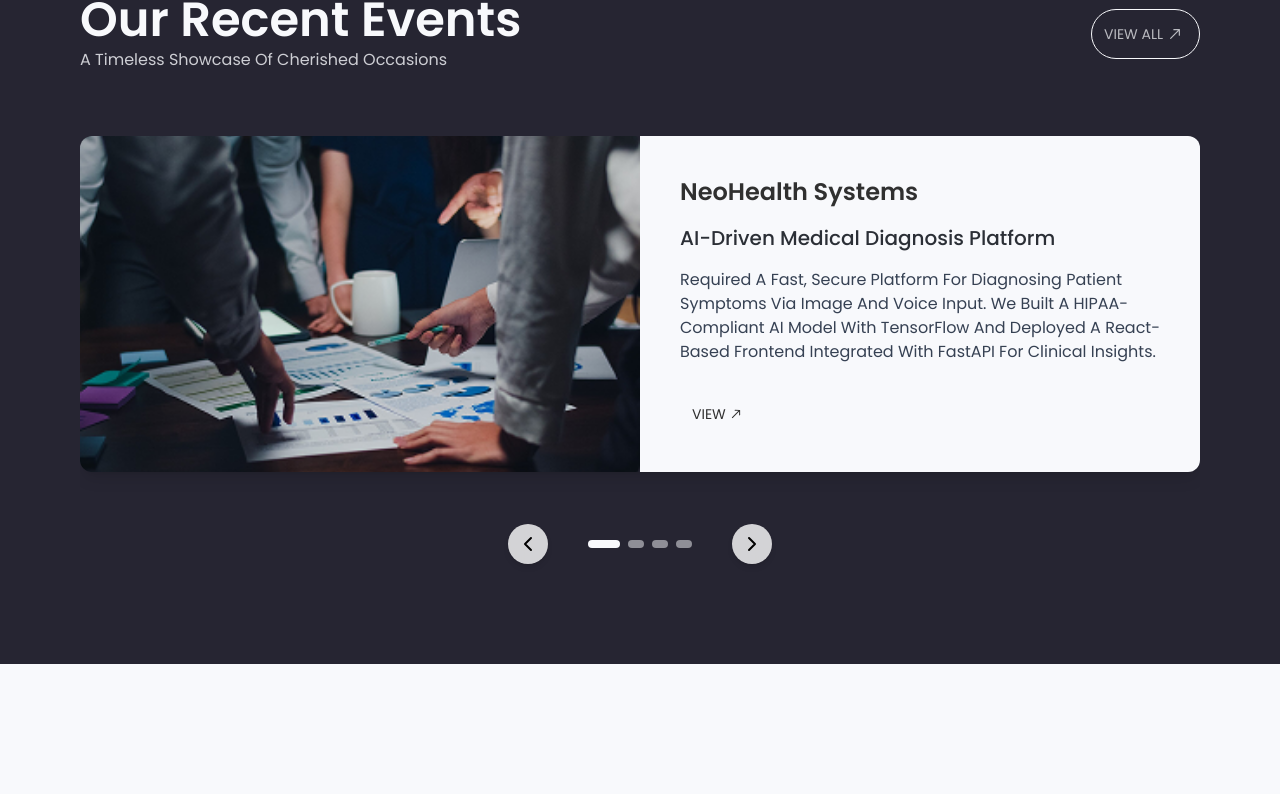
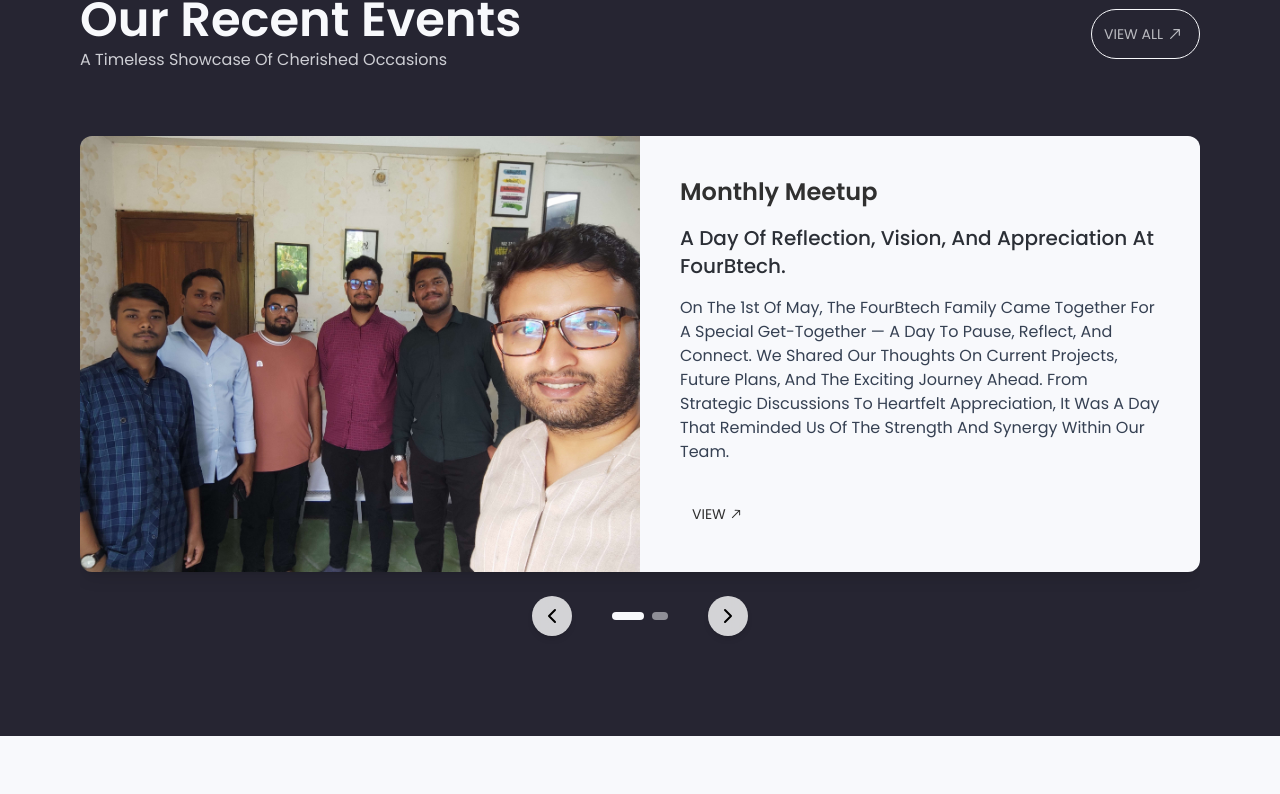
Before and after one commit to junaidzamaahmed/fourbtech, a Next.js app: page / in a window 1280 px wide. Shown: the part 2680-3474 px from the top of the page. Built offline with nearby package versions, Linux system fonts and the light colour scheme.

Commit message:
all changes complete

```diff
--- a/src/components/global/Header.tsx
+++ b/src/components/global/Header.tsx
@@ -16,7 +16,10 @@
     path: "/Services",
     sub: [
       { title: "Web Development", path: "/Services/web-development" },
-      { title: "Mobile Apps", path: "/Services/mobile-apps" },
+      {
+        title: "Mobile Application Development",
+        path: "/Services/mobile-apps",
+      },
       { title: "Digital Marketing", path: "/Services/digital-marketing" },
     ],
   },
--- a/src/components/pages/main/CaseStudies.tsx
+++ b/src/components/pages/main/CaseStudies.tsx
@@ -72,11 +72,11 @@
               <div className="grid grid-cols-1 overflow-hidden rounded-xl shadow-lg sm:grid-cols-2">
                 <div className="relative h-56 w-full sm:h-full">
                   <Image
-                    src={data.imageUrl || "/placeholder.svg"}
+                    src={data.imageUrl}
                     fill
                     alt={data.title}
-                    className="object-cover"
-                    // sizes="(max-width: 768px) 100vw, 50vw"
+                    className="origin-center object-center object-cover "
+                    sizes="(max-width: 768px) 100vw, 50vw"
                   />
                 </div>
                 <div className="bg-custom-white flex flex-col justify-between gap-4 p-6 md:p-8 lg:p-10">
--- a/src/constants/index.ts
+++ b/src/constants/index.ts
@@ -50,36 +50,21 @@
 
 export const projectShowcaseData: ProjectShowcase[] = [
   {
-    company: "NeoHealth Systems",
-    title: "AI-Driven Medical Diagnosis Platform",
+    company: "Monthly Meetup",
+    title: "A Day of Reflection, Vision, and Appreciation at FourBtech.",
     description:
-      "Required a fast, secure platform for diagnosing patient symptoms via image and voice input. We built a HIPAA-compliant AI model with TensorFlow and deployed a React-based frontend integrated with FastAPI for clinical insights.",
-    projectLink: "https://ai-medical-platform.com",
-    imageUrl: "/mobile/MindsAppart/project.png",
+      "On the 1st of May, the FourBtech family came together for a special get-together — a day to pause, reflect, and connect. We shared our thoughts on current projects, future plans, and the exciting journey ahead. From strategic discussions to heartfelt appreciation, it was a day that reminded us of the strength and synergy within our team.",
+    projectLink: "https://www.linkedin.com/company/fourbtech/",
+    imageUrl: "/images/allMember.jpg",
   },
   {
-    company: "FinWise Capital",
-    title: "Predictive Analytics Dashboard for Investment Forecasting",
+    company: "Power Intern",
+    title: "Introducing Our First “Power Intern of the Month”!",
     description:
-      "Needed a responsive analytics dashboard for real-time portfolio risk analysis and stock trend prediction. We implemented a D3.js-powered data viz system integrated with a PyTorch forecasting engine and microservice APIs.",
-    projectLink: "https://finwise-ai-dashboard.com",
-    imageUrl: "/mobile/MindsAppart/project.png",
-  },
-  {
-    company: "VeriEduTech",
-    title: "Smart Learning Assistant Using NLP",
-    description:
-      "Wanted an adaptive AI chatbot to help students understand STEM concepts better. We fine-tuned GPT models for contextual Q&A and built a multilingual, accessible frontend using Next.js and TailwindCSS.",
-    projectLink: "https://smartedu-assistant.com",
-    imageUrl: "/mobile/MindsAppart/project.png",
-  },
-  {
-    company: "CityVision Urban Labs",
-    title: "AI-Powered Urban Traffic Flow Optimization System",
-    description:
-      "Faced challenges in visualizing real-time traffic bottlenecks and signal optimization. We developed a computer vision pipeline with YOLOv8 and a live control dashboard using React, Firebase, and WebSocket APIs.",
-    projectLink: "https://urban-trafficai.com",
-    imageUrl: "/mobile/MindsAppart/project.png",
+      "We're thrilled to announce that our very first Power Intern of the Month for April 2025 is none other than our UI/UX Designer Intern — Md Muhib Monoar! Md Muhib has consistently demonstrated creativity, dedication, and a strong sense of ownership in every project he's been part of. His contributions have not only elevated our design quality but also inspired the team to push boundaries.",
+    projectLink:
+      "https://www.linkedin.com/posts/fourbtech_introducing-our-first-power-intern-of-the-activity-7324294094459961345-qJ-k?utm_source=share&utm_medium=member_desktop&rcm=ACoAAD4LWmYB86_zGEarK30a_jAK2aUQ-BwTK6c",
+    imageUrl: "/images/powerIntern.jpg",
   },
 ];
 
@@ -234,7 +219,7 @@
     description:
       "Business development executive at FourBtech.<br/>Executive Officer at Costa outfitters.<br/>Worked at Jamuna group head Office.<br/>Front Desk Officer at Hotel Ashrafee.",
     email: "",
-    linkedin: "www.linkedin.com/in/ richard-costa-3952",
+    linkedin: "https://www.linkedin.com/in/richard-costa-395210250/",
   },
 ];
 
@@ -244,35 +229,35 @@
     description:
       "Building responsive, high-performance web applications using modern frameworks and technologies.",
     icon: "/service/web dev.svg",
-    link: "/web-development",
+    link: "/Services/web-development",
   },
   {
     title: "Mobile Development",
     description:
       "Building responsive, high-performance web applications using modern frameworks and technologies.",
     icon: "/service/app dev.svg",
-    link: "/web-development",
+    link: "/Services/mobile-apps",
   },
   {
     title: "Digital Product Design",
     description:
       "Building responsive, high-performance web applications using modern frameworks and technologies.",
     icon: "/service/product design.svg",
-    link: "/web-development",
+    link: "/",
   },
   {
     title: "Digital Marketing",
     description:
       "Building responsive, high-performance web applications using modern frameworks and technologies.",
     icon: "/service/digital marketing.svg",
-    link: "/web-development",
+    link: "/Services/digital-marketing",
   },
   {
     title: "SEO Optimisation",
     description:
       "Building responsive, high-performance web applications using modern frameworks and technologies.",
     icon: "/service/seo.svg",
-    link: "/web-development",
+    link: "/",
   },
   {
     title: "Video Production & Motion Design",
```
Also changed, not shown: public/images/allMember.jpg (added), public/images/powerIntern.jpg (added).
